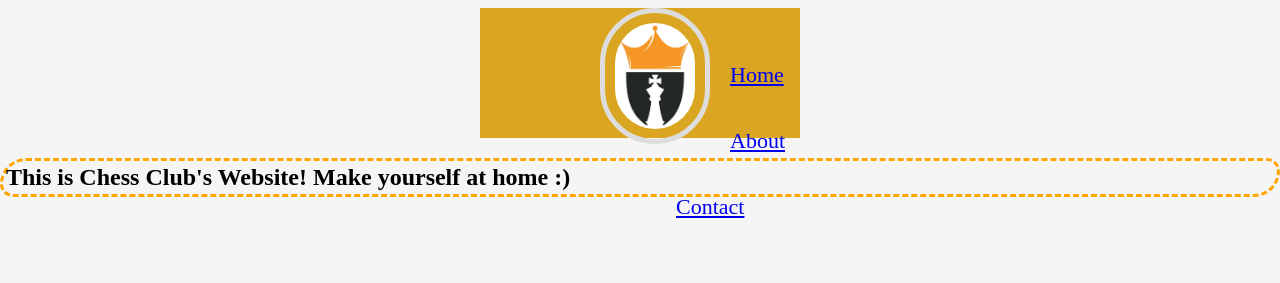
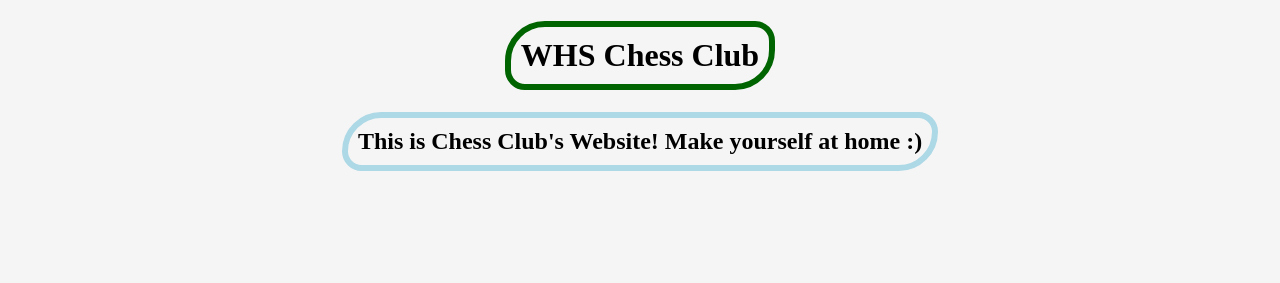
Before and after one commit to ben10dollar/Website, a plain HTML site: page index.html in a window 1280 px wide. Drawn offline with Linux system fonts and the light colour scheme.

```diff
--- a/css/index_styles.css
+++ b/css/index_styles.css
@@ -1,41 +1,22 @@
-header {
-	width:  25%;
+body {
 	text-align: center;
-	display: block;
 	margin-left: auto;
 	margin-right: auto;
-}
 
-body {
 	background-color: whitesmoke;
-	margin-left: auto;
-	margin-right: auto;
 }
 
 
-h1 {
+h1 span{
 	border: 6px solid darkgreen;
-	padding: 6px;
-	border-radius: 40px 20px;
 }
 
-h2 {
-	border: 3px dashed orange;
-	padding: 3px;
-	border-radius: 40px 20px;
+h2 span{
+	border: 6px solid lightblue;
 }
 
-img {
-    border: .33rem solid #ddd;
-    border-radius: 10rem;
-    padding: 0rem;
-    width: 20rem;
+span {
+	padding: 10px;
+	border-radius: 40px 20px;
+    display: inline-block;
 }
-
-nav {
-	width: 25%;
-	font-size: 150%;
-	text-align: center;
-	color: red;
-	padding:  1rem;
-}
--- a/index.html
+++ b/index.html
@@ -8,15 +8,11 @@
 		<script src="js/jquery.js"></script>
 	</head>
 	<body>
-		<header id="header">
-			<h1> WHS Chess Club </h1>
 
-			<script>
-				$(document).ready(function() { $('#header').load('navigation_bar.html'); });
-			</script>
-		</header>
+		<script> $(document).ready(function() { $('#header').load('navigation_bar.html'); }); </script>
 
+		<h1><span> WHS Chess Club </span></h1>
+		<h2><span> This is Chess Club's Website! Make yourself at home :) </span></h2>
 
-		<h2> This is Chess Club's Website! Make yourself at home :) </h2>
 	</body>
 </html>
```
